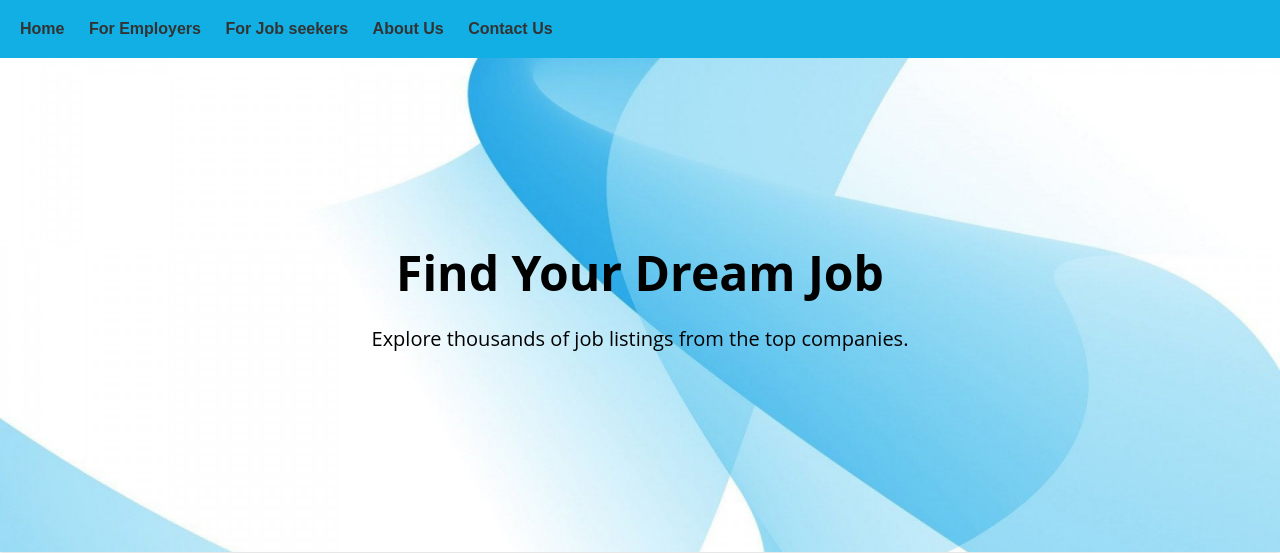
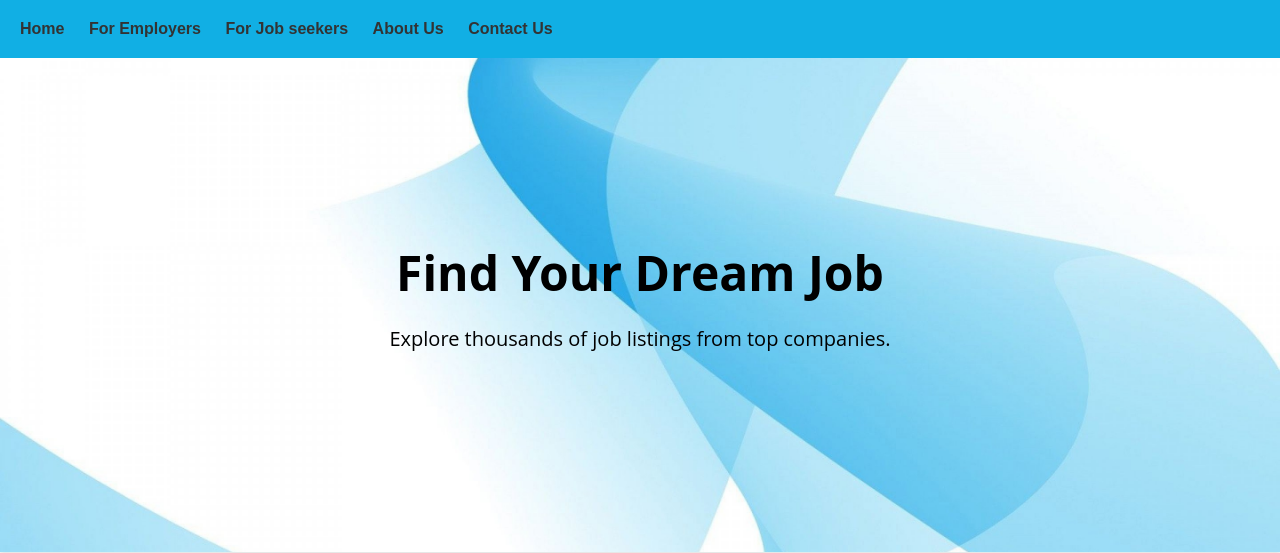
Before and after one commit to ShilpaKamsani/Hirehub, a Flask app: page / in a window 1280 px wide. Shown: the top 553 px of the page. Run offline with Flask 3, Linux system fonts and the light colour scheme.

Commit message:
Update index.html

```diff
--- a/templates/index.html
+++ b/templates/index.html
@@ -18,7 +18,7 @@
       </nav>
       <div class="hero">
         <h1>Find Your Dream Job</h1>
-        <p>Explore thousands of job listings from the top companies.</p>
+        <p>Explore thousands of job listings from top companies.</p>
       </div>
     </header>
     <section class="featured-jobs">
```
